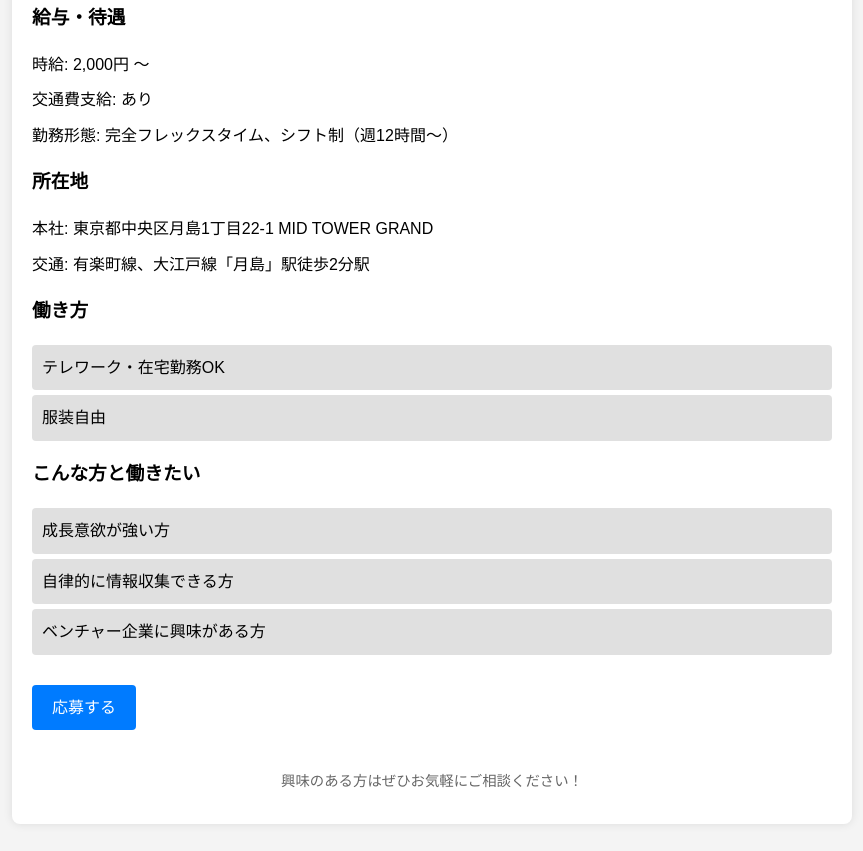
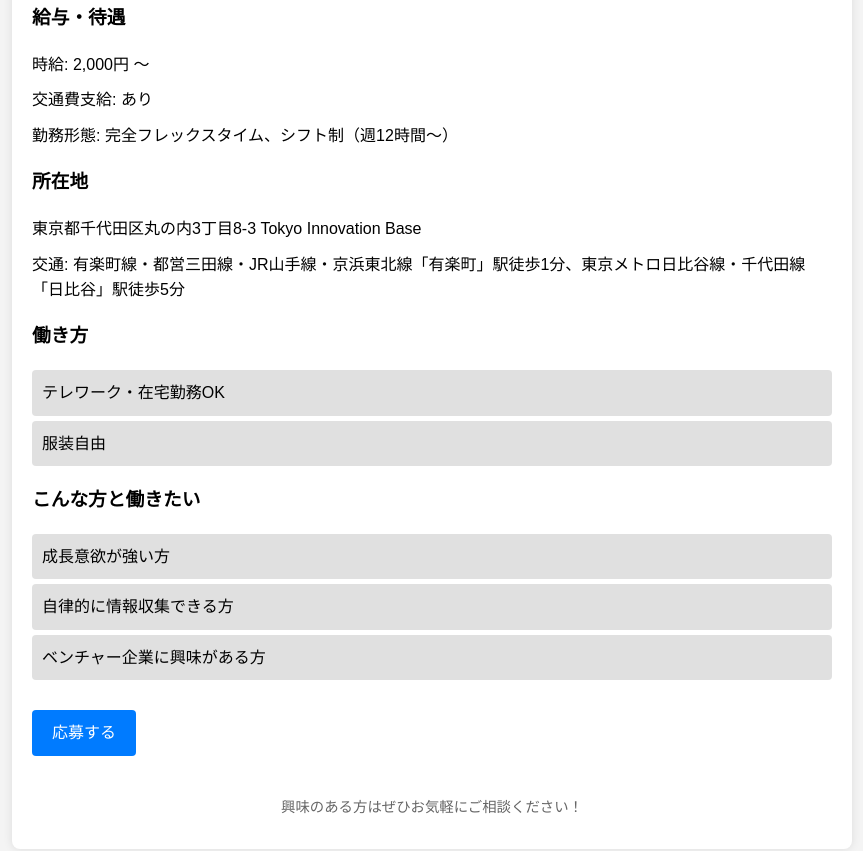
Before and after one commit to qiaInc/intern_jobs_unity, a plain HTML site: page index.html in a window 1280 px wide. Shown: the part 1257-2108 px from the top of the page, without its empty margins (208-1071 px from the left). Drawn offline with Linux system fonts and the light colour scheme.

Commit message:
edited address

```diff
--- a/index.html
+++ b/index.html
@@ -102,8 +102,8 @@
         </section>
         <section>
             <h3>所在地</h3>
-            <p>本社: 東京都中央区月島1丁目22-1 MID TOWER GRAND</p>
-            <p>交通: 有楽町線、大江戸線「月島」駅徒歩2分駅</p>
+            <p>東京都千代田区丸の内3丁目8-3 Tokyo Innovation Base</p>
+            <p>交通: 有楽町線・都営三田線・JR山手線・京浜東北線「有楽町」駅徒歩1分、東京メトロ日比谷線・千代田線「日比谷」駅徒歩5分</p>
         </section>
         <section>
             <h3>働き方</h3>
```
